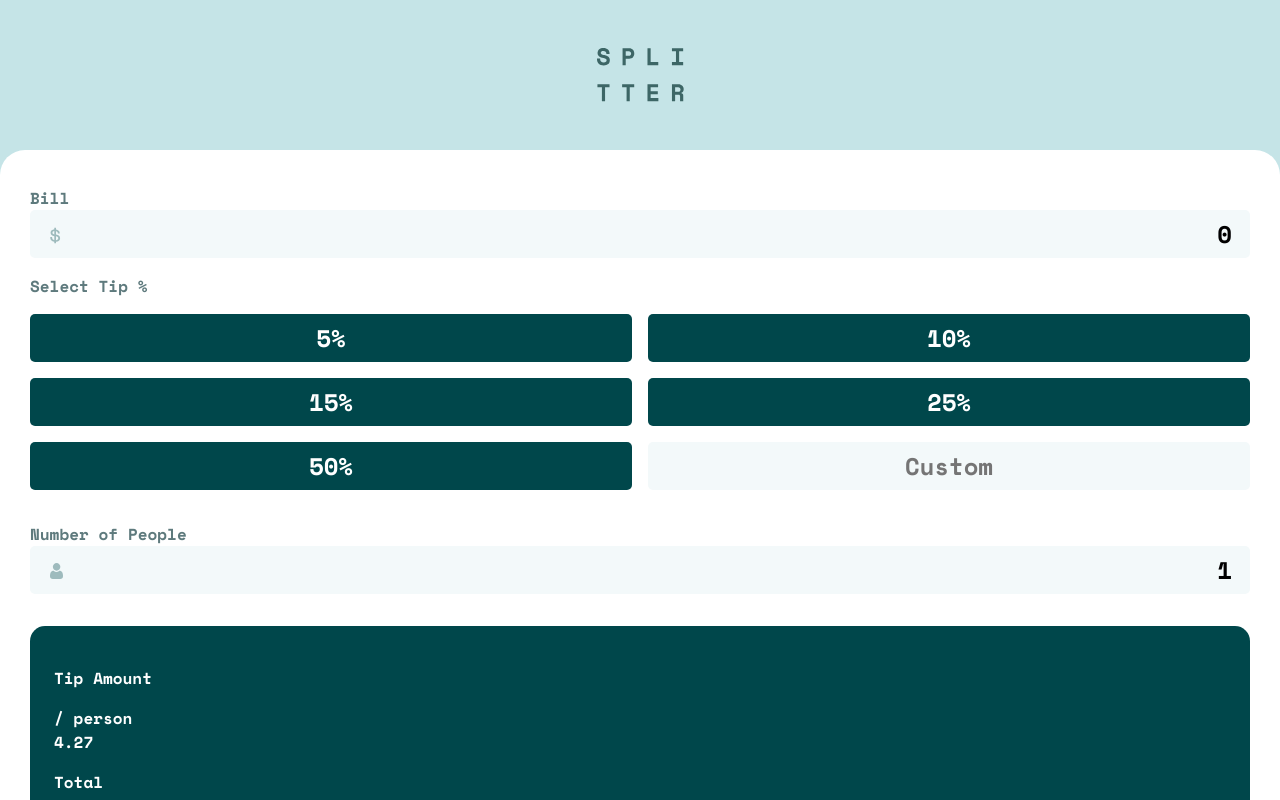
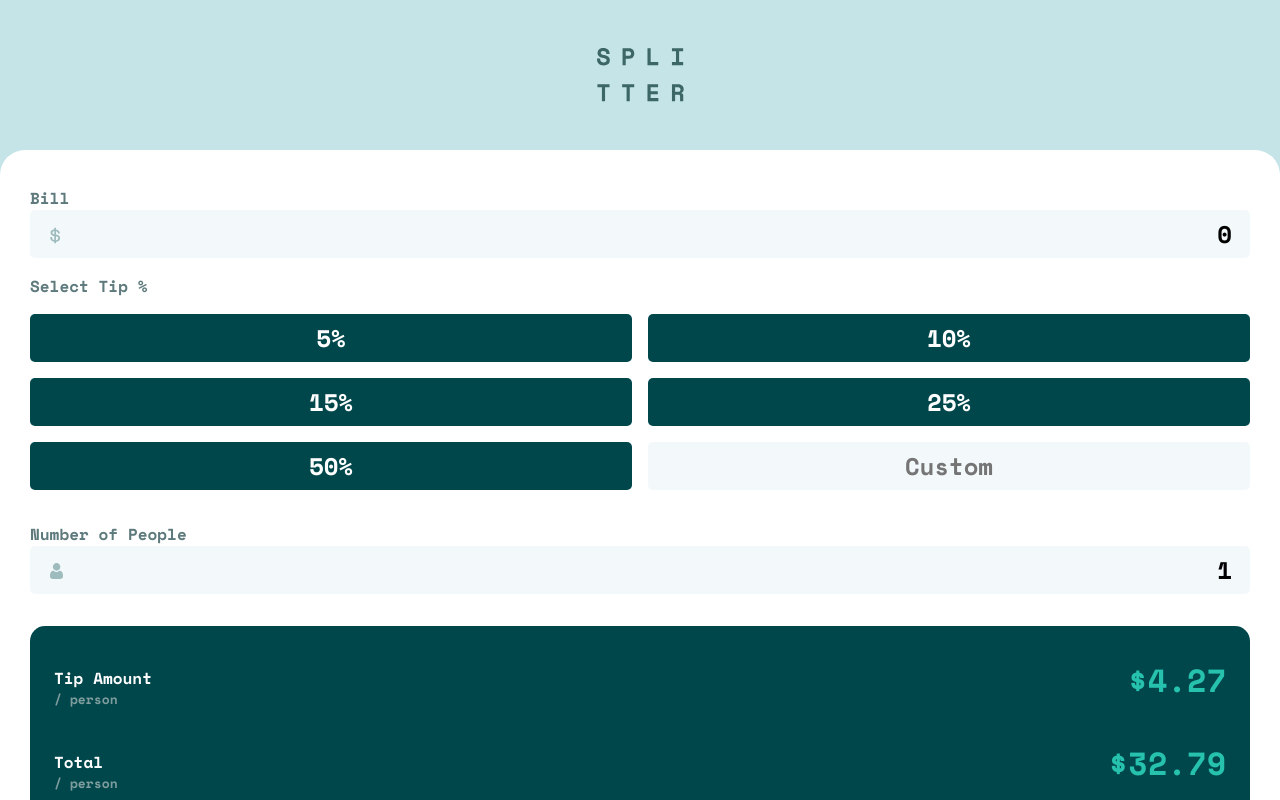
Before and after one commit to florianstancioiu/tip-calculator-app-2, a React (Vite) app: page / in a window 1280 px wide. Shown: the top 800 px of the page. Built offline with nearby package versions, Linux system fonts and the light colour scheme.

Commit message:
feat: style TipValue component

```diff
--- a/src/components/UI/TipValue.module.css
+++ b/src/components/UI/TipValue.module.css
@@ -0,0 +1,22 @@
+.wrapper {
+  display: flex;
+  justify-content: space-between;
+  align-items: center;
+  margin-bottom: 24px;
+}
+
+.title {
+  color: var(--color-2);
+  margin-bottom: 0;
+}
+
+.person {
+  color: var(--color-7);
+  margin-top: 0;
+  font-size: 1.3rem;
+}
+
+.value {
+  font-size: 3.2rem;
+  color: var(--color-6);
+}
--- a/src/components/UI/TipValue.tsx
+++ b/src/components/UI/TipValue.tsx
@@ -12,7 +12,7 @@ const TipValue = ({ title, value }: TipValueProps) => {
         <p className={classes.title}>{title}</p>
         <p className={classes.person}>/ person</p>
       </div>
-      <div className={classes.value}>{value}</div>
+      <div className={classes.value}>${value}</div>
     </div>
   );
 };
--- a/src/globals.css
+++ b/src/globals.css
@@ -5,6 +5,7 @@
   --color-4: #f3f9fa;
   --color-5: #5e7a7d;
   --color-6: #26c2ae;
+  --color-7: #7f9d9f;
 }
 
 html {
```
